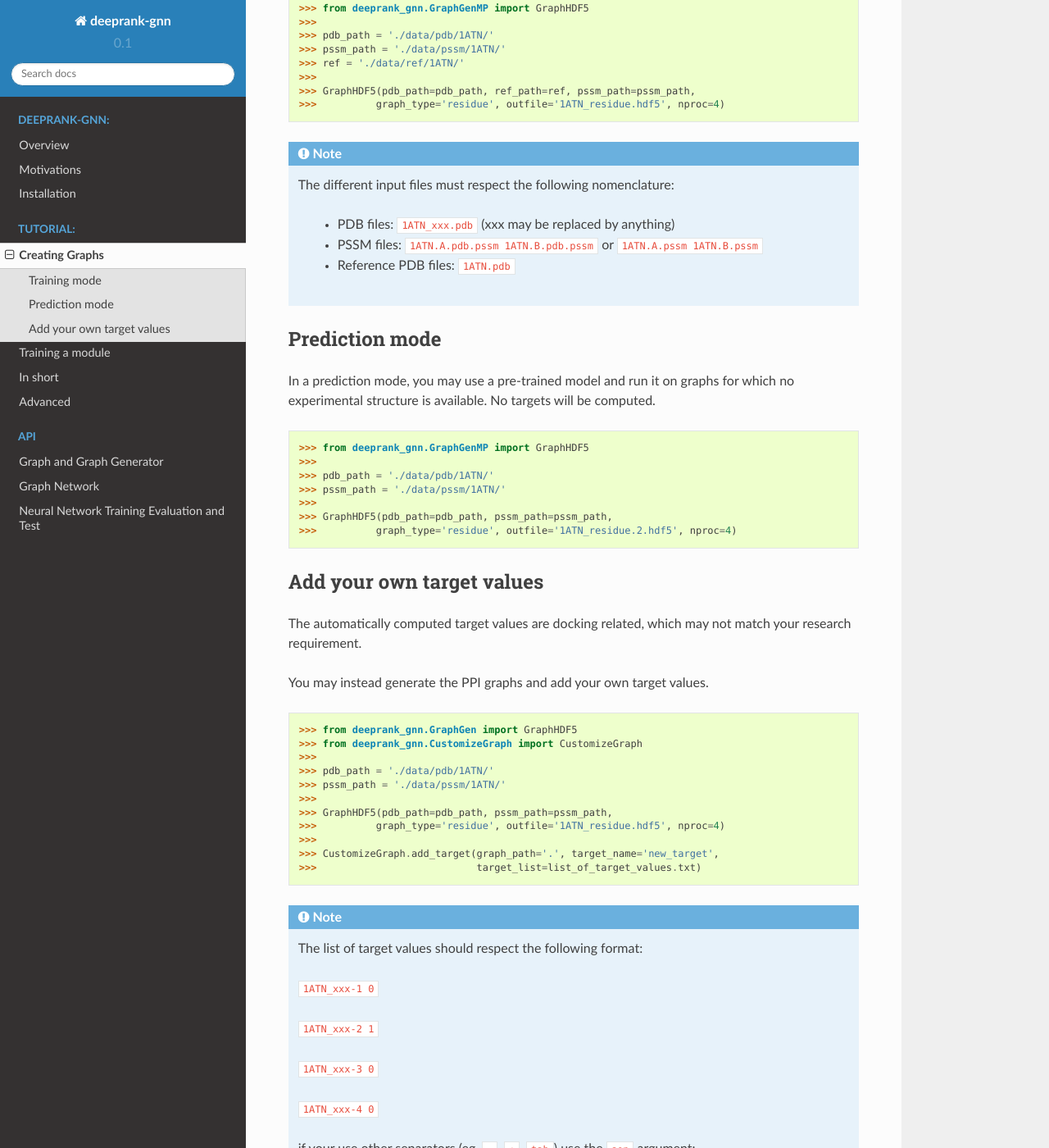
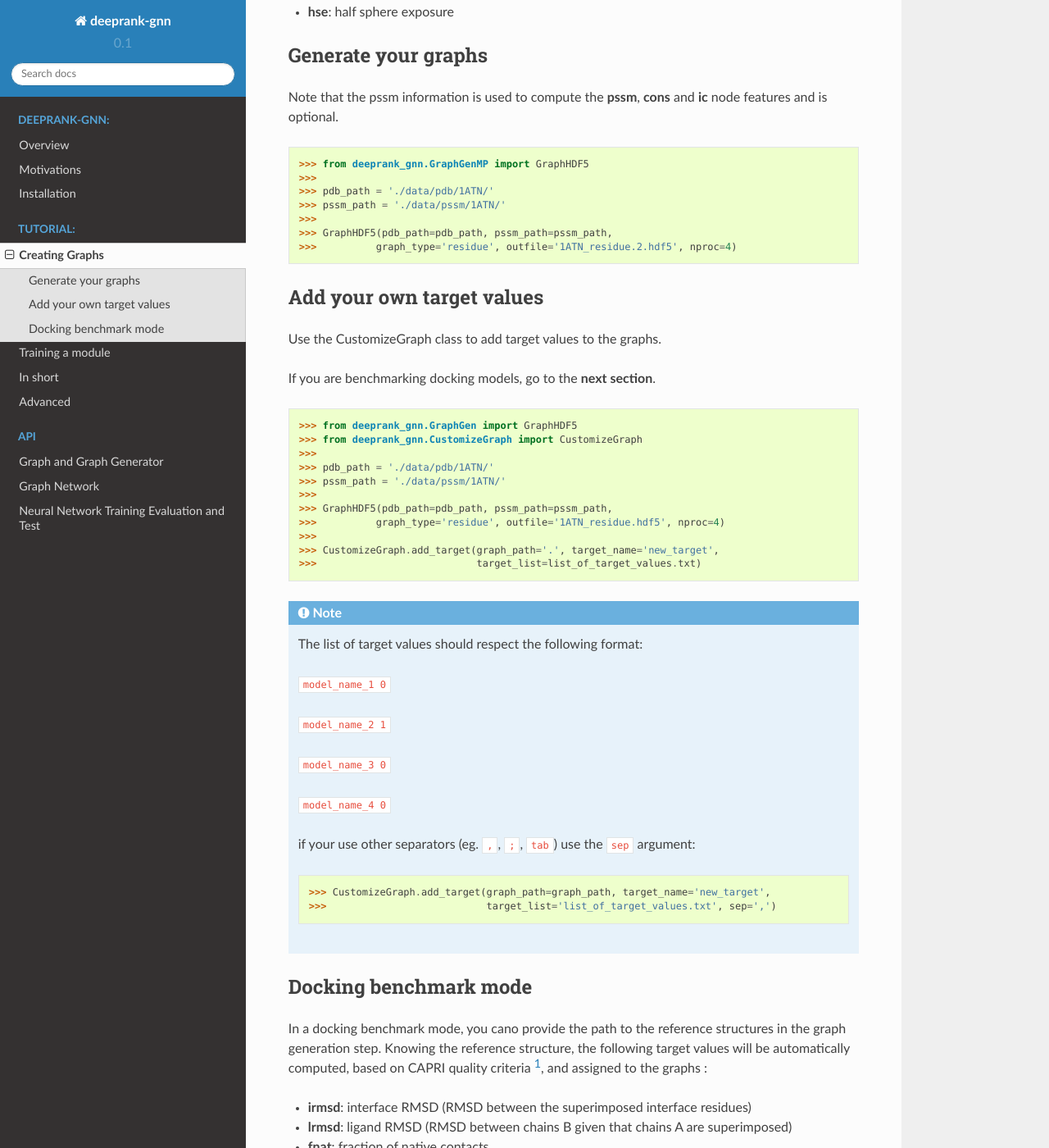
Before and after one commit to DeepRank/Deeprank-GNN, a Sphinx documentation site: the page built from docs/tutorial.generate_graph.rst, in a window 1280 px wide and 1400 px high, scrolled down 787 px. Shown: the whole window at 82% size. Built offline with Sphinx 7.4.7 and the Read the Docs theme 2.0.0, drawn with Linux system fonts in a browser that asks for light colours; some of the changed text lies outside the part shown.

Commit message:
Update tutorial.generate_graph.rst

```diff
--- a/docs/tutorial.generate_graph.rst
+++ b/docs/tutorial.generate_graph.rst
@@ -10,10 +10,85 @@ Creating Graphs
   You can provide PSSM matrices to compute evolutionary conservation node features. Some pre-calculated PSSM matrices can be downloaded from http://3dcons.cnb.csic.es/.
   A ``3dcons_to_deeprank_pssm.py`` converter can be found in the ``tool`` folder to convert the 3dcons PSSM format into the Deeprank-GNN PSSM format. **Make sure the sequence numbering matches the PDB residues numbering.**
 
-Training mode
+  By default, the following features are assigned to each node of the graph :
+
+- **pos**: xyz coordinates
+
+- **chain**: chain ID
+
+- **charge**: residue charge
+
+- **polarity**: apolar/polar/neg_charged/pos_charged (one hot encoded)
+
+- **bsa**: buried surface are
+
+- **pssm**: pssm score for each residues
+
+- **cons**: pssm score of the residue
+
+- **ic**: information content of the PSSM (~Shannon entropy)
+
+- **type**: residue type (one hot encoded)
+
+The following one are optional, and require more computation time (~x10) :
+
+- **depth**: average atom depth of the atoms in a residue (distance to the surface)
+
+- **hse**: half sphere exposure
+
+Generate your graphs
 -------------------------------------
 
-In a training mode, you are required to provide the path to the reference structures in the graph generation step. Knowing the reference structure, the following target values based on CAPRI quality criteria [1]_ will be automatically computed and assigned to the graphs :
+Note that the pssm information is used to compute the **pssm**, **cons** and **ic** node features and is optional.
+
+>>> from deeprank_gnn.GraphGenMP import GraphHDF5
+>>>
+>>> pdb_path = './data/pdb/1ATN/'
+>>> pssm_path = './data/pssm/1ATN/'
+>>>
+>>> GraphHDF5(pdb_path=pdb_path, pssm_path=pssm_path,
+>>>          graph_type='residue', outfile='1ATN_residue.2.hdf5', nproc=4)
+
+Add your own target values
+-------------------------------------
+
+Use the CustomizeGraph class to add target values to the graphs.
+
+If you are benchmarking docking models, go to the **next section**.
+
+>>> from deeprank_gnn.GraphGen import GraphHDF5
+>>> from deeprank_gnn.CustomizeGraph import CustomizeGraph
+>>>
+>>> pdb_path = './data/pdb/1ATN/'
+>>> pssm_path = './data/pssm/1ATN/'
+>>>
+>>> GraphHDF5(pdb_path=pdb_path, pssm_path=pssm_path,
+>>>          graph_type='residue', outfile='1ATN_residue.hdf5', nproc=4)
+>>>
+>>> CustomizeGraph.add_target(graph_path='.', target_name='new_target',
+>>>                           target_list=list_of_target_values.txt)
+
+.. note::
+  The list of target values should respect the following format:
+
+  ``model_name_1 0``
+
+  ``model_name_2 1``
+
+  ``model_name_3 0``
+
+  ``model_name_4 0``
+
+  if your use other separators (eg. ``,``, ``;``, ``tab``) use the ``sep`` argument:
+
+  >>> CustomizeGraph.add_target(graph_path=graph_path, target_name='new_target',
+  >>>                           target_list='list_of_target_values.txt', sep=',')
+
+
+Docking benchmark mode
+-------------------------------------
+
+In a docking benchmark mode, you cano provide the path to the reference structures in the graph generation step. Knowing the reference structure, the following target values will be automatically computed, based on CAPRI quality criteria [1]_,  and assigned to the graphs :
 
 - **irmsd**: interface RMSD (RMSD between the superimposed interface residues)
 
@@ -44,54 +119,6 @@ In a training mode, you are required to provide the path to the reference struct
    - Reference PDB files: ``1ATN.pdb``
 
 
-Prediction mode
--------------------------------------
-
-In a prediction mode, you may use a pre-trained model and run it on graphs for which no experimental structure is available.
-No targets will be computed.
-
->>> from deeprank_gnn.GraphGenMP import GraphHDF5
->>>
->>> pdb_path = './data/pdb/1ATN/'
->>> pssm_path = './data/pssm/1ATN/'
->>>
->>> GraphHDF5(pdb_path=pdb_path, pssm_path=pssm_path,
->>>          graph_type='residue', outfile='1ATN_residue.2.hdf5', nproc=4)
-
-Add your own target values
--------------------------------------
-
-The automatically computed target values are docking related, which may not match your research requirement.
-
-You may instead generate the PPI graphs and add your own target values.
-
->>> from deeprank_gnn.GraphGen import GraphHDF5
->>> from deeprank_gnn.CustomizeGraph import CustomizeGraph
->>>
->>> pdb_path = './data/pdb/1ATN/'
->>> pssm_path = './data/pssm/1ATN/'
->>>
->>> GraphHDF5(pdb_path=pdb_path, pssm_path=pssm_path,
->>>          graph_type='residue', outfile='1ATN_residue.hdf5', nproc=4)
->>>
->>> CustomizeGraph.add_target(graph_path='.', target_name='new_target',
->>>                           target_list=list_of_target_values.txt)
-
-.. note::
-  The list of target values should respect the following format:
-
-  ``1ATN_xxx-1 0``
-
-  ``1ATN_xxx-2 1``
-
-  ``1ATN_xxx-3 0``
-
-  ``1ATN_xxx-4 0``
-
-  if your use other separators (eg. ``,``, ``;``, ``tab``) use the ``sep`` argument:
-
-  >>> CustomizeGraph.add_target(graph_path=graph_path, target_name='new_target',
-  >>>                           target_list='list_of_target_values.txt', sep=',')
 
 .. [1]
   Lensink MF, Méndez R, Wodak SJ, Docking and scoring protein complexes: CAPRI 3rd Edition. Proteins. 2007
```
